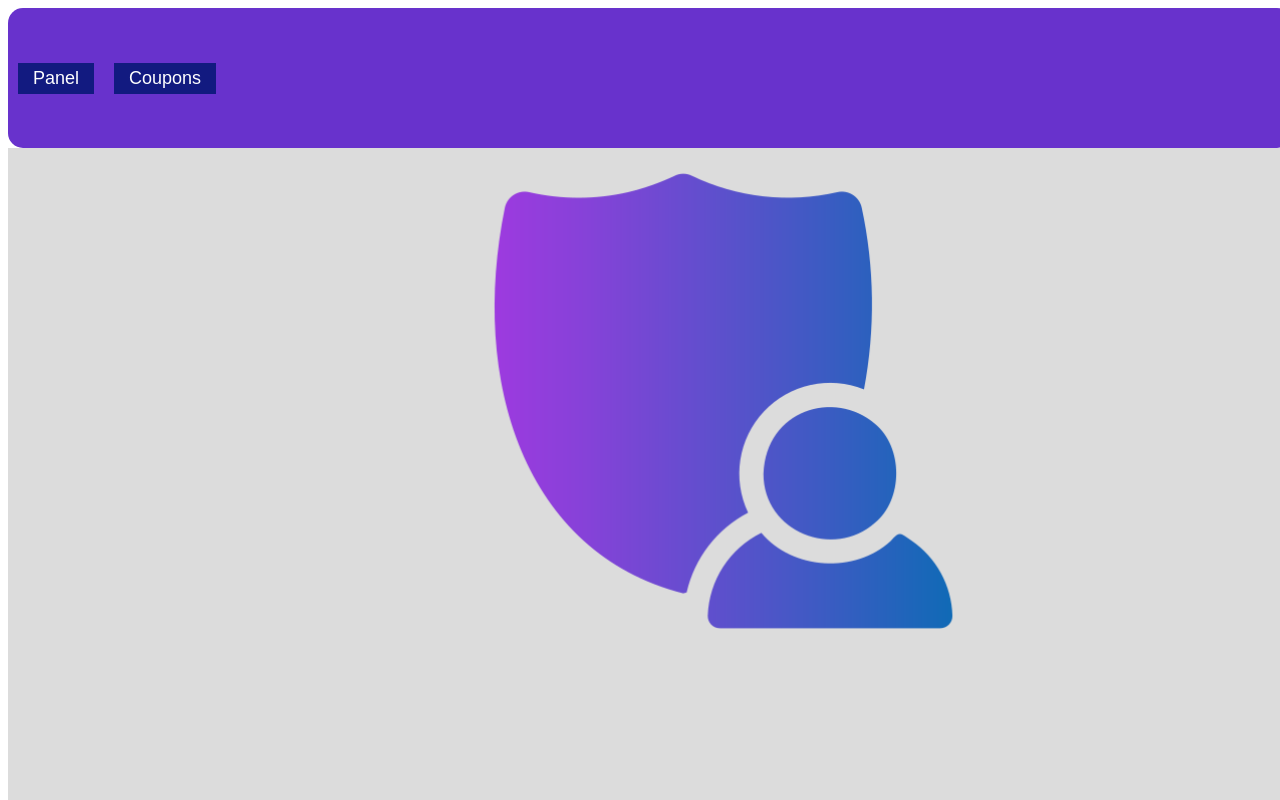
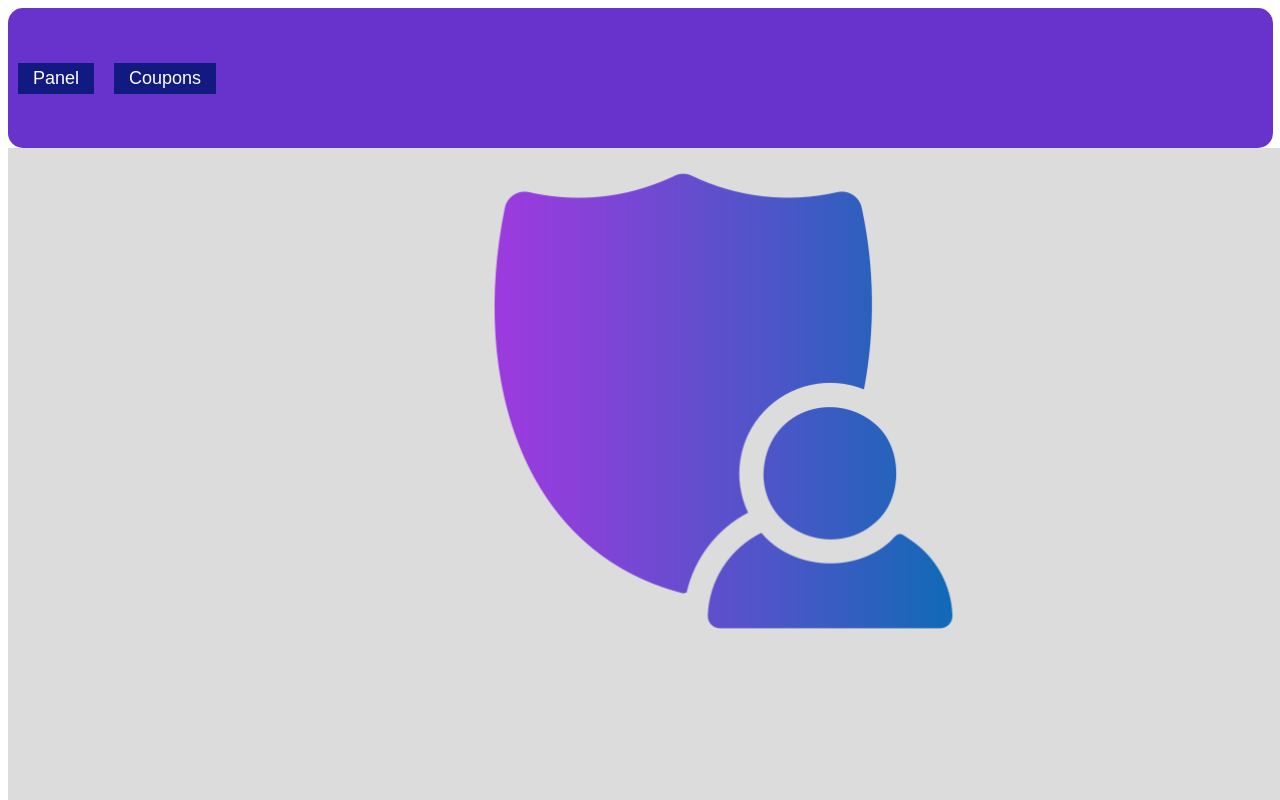
Before and after one commit to Grim-Reaperr/picturedrop, an Angular app in the folder Frontend/: page /home in a window 1280 px wide. Shown: the top 800 px of the page. Built offline with nearby package versions, Linux system fonts and the light colour scheme.

Commit message:
patch navbar brn
added cursor change on hover

```diff
--- a/Frontend/src/app/global/navbar/navbar.component.css
+++ b/Frontend/src/app/global/navbar/navbar.component.css
@@ -1,5 +1,5 @@
 .topbar {
-  width: 100%;
+  width: 98.5%;
   height: 15vh;
   background-color: rgb(104, 50, 204);
   border-radius: 15px;
@@ -21,3 +21,6 @@
   color: white;
   margin-right: 10px; /* Adds space between buttons */
 }
+:hover.barbutton {
+  cursor: pointer;
+}
```
